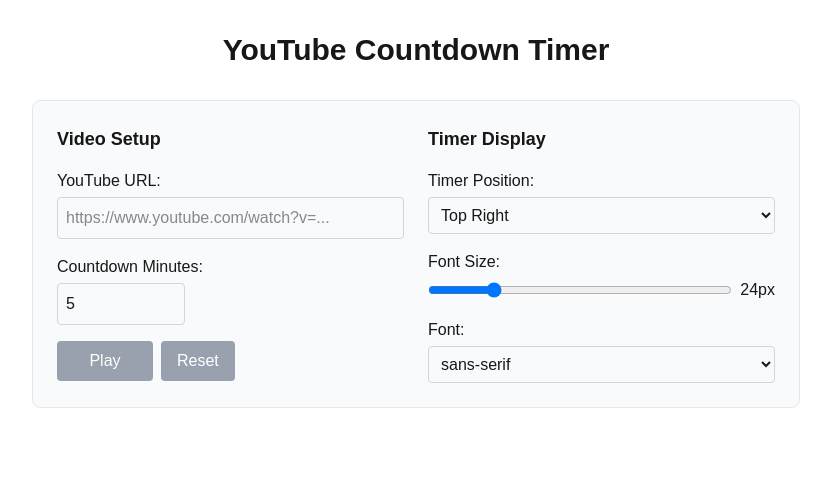
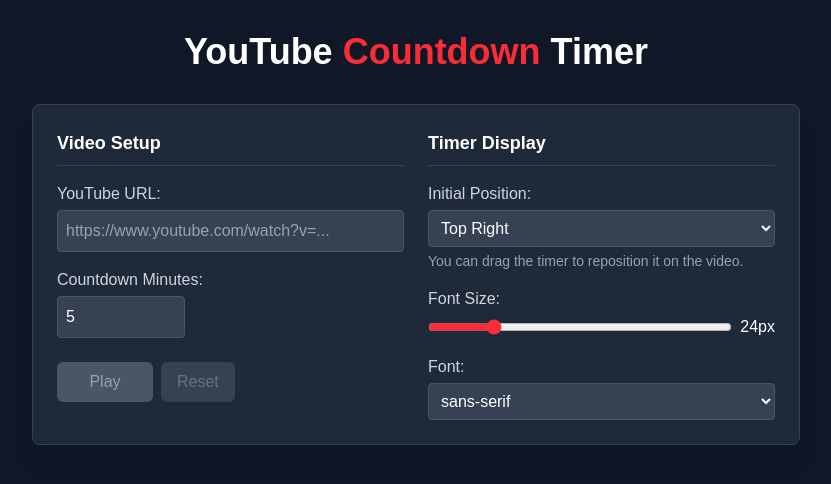
Before and after one commit to albchu/debbie-count-downer, a Next.js app: page / in a window 1280 px wide. Shown: the top 484 px of the page, without its empty margins (224-1055 px from the left). Built offline with nearby package versions, Linux system fonts and the light colour scheme.

Commit message:
Countdown be draggable

```diff
--- a/src/app/page.tsx
+++ b/src/app/page.tsx
@@ -74,10 +74,10 @@ export default function Home() {
   }, [isPlaying, timeRemaining]);
 
   return (
-    <div className="min-h-screen p-8 flex flex-col items-center">
+    <div className="min-h-screen bg-gray-900 text-gray-100 p-8 flex flex-col items-center">
       <header className="w-full max-w-3xl mb-8">
-        <h1 className="text-3xl font-bold text-center">
-          YouTube Countdown Timer
+        <h1 className="text-4xl font-bold text-center text-white">
+          YouTube <span className="text-red-500">Countdown</span> Timer
         </h1>
       </header>
 
@@ -98,7 +98,7 @@ export default function Home() {
         />
 
         {videoId && (
-          <div className="w-full relative">
+          <div className="w-full relative bg-black rounded-lg overflow-hidden shadow-2xl">
             <YouTubePlayer
               videoId={videoId}
               onError={() => setEmbedError(true)}
--- a/src/components/ControlPanel.tsx
+++ b/src/components/ControlPanel.tsx
@@ -63,25 +63,25 @@ export default function ControlPanel({
   };
 
   return (
-    <div className="w-full p-6 bg-gray-50 rounded-lg border border-gray-200">
+    <div className="w-full p-6 bg-gray-800 rounded-lg border border-gray-700 shadow-xl">
       <div className="grid grid-cols-1 md:grid-cols-2 gap-6">
         <div className="space-y-4">
-          <h2 className="text-lg font-semibold">Video Setup</h2>
+          <h2 className="text-lg font-semibold text-white border-b border-gray-700 pb-2">Video Setup</h2>
 
           <div className="flex flex-col">
-            <label htmlFor="youtube-url" className="mb-1 font-medium">YouTube URL:</label>
+            <label htmlFor="youtube-url" className="mb-1 font-medium text-gray-300">YouTube URL:</label>
             <input
               type="text"
               id="youtube-url"
               value={youtubeUrl}
               onChange={(e) => onUrlChange(e.target.value)}
               placeholder="https://www.youtube.com/watch?v=..."
-              className="p-2 border border-gray-300 rounded"
+              className="p-2 bg-gray-700 border border-gray-600 rounded text-white placeholder-gray-400 focus:ring-2 focus:ring-red-500 focus:border-transparent"
             />
           </div>
 
           <div className="flex flex-col">
-            <label htmlFor="minutes" className="mb-1 font-medium">Countdown Minutes:</label>
+            <label htmlFor="minutes" className="mb-1 font-medium text-gray-300">Countdown Minutes:</label>
             <input
               type="number"
               id="minutes"
@@ -89,19 +89,19 @@ export default function ControlPanel({
               onChange={(e) => onMinutesChange(parseInt(e.target.value) || 0)}
               min="1"
               max="180"
-              className="p-2 border border-gray-300 rounded w-32"
+              className="p-2 bg-gray-700 border border-gray-600 rounded text-white w-32 focus:ring-2 focus:ring-red-500 focus:border-transparent"
             />
           </div>
 
-          <div className="flex space-x-2">
+          <div className="flex space-x-2 pt-2">
             <button
               onClick={onPlayPause}
               disabled={!hasVideo}
-              className={`py-2 px-4 rounded flex items-center justify-center w-24 ${
+              className={`py-2 px-4 rounded-md flex items-center justify-center w-24 font-medium transition-colors ${
                 isPlaying
-                  ? 'bg-yellow-500 hover:bg-yellow-600'
+                  ? 'bg-yellow-600 hover:bg-yellow-700'
                   : 'bg-green-600 hover:bg-green-700'
-              } text-white disabled:bg-gray-400`}
+              } text-white disabled:bg-gray-600 disabled:text-gray-400 disabled:cursor-not-allowed`}
             >
               {isPlaying ? 'Pause' : 'Play'}
             </button>
@@ -109,7 +109,7 @@ export default function ControlPanel({
             <button
               onClick={onReset}
               disabled={!hasVideo}
-              className="bg-gray-600 hover:bg-gray-700 text-white py-2 px-4 rounded disabled:bg-gray-400"
+              className="bg-gray-600 hover:bg-gray-700 text-white py-2 px-4 rounded-md font-medium transition-colors disabled:bg-gray-700 disabled:text-gray-500 disabled:cursor-not-allowed"
             >
               Reset
             </button>
@@ -117,15 +117,15 @@ export default function ControlPanel({
         </div>
 
         <div className="space-y-4">
-          <h2 className="text-lg font-semibold">Timer Display</h2>
+          <h2 className="text-lg font-semibold text-white border-b border-gray-700 pb-2">Timer Display</h2>
 
           <div className="flex flex-col">
-            <label htmlFor="timer-position" className="mb-1 font-medium">Timer Position:</label>
+            <label htmlFor="timer-position" className="mb-1 font-medium text-gray-300">Initial Position:</label>
             <select
               id="timer-position"
               value={timerPosition}
               onChange={(e) => onTimerPositionChange(e.target.value as TimerPosition)}
-              className="p-2 border border-gray-300 rounded"
+              className="p-2 bg-gray-700 border border-gray-600 rounded text-white focus:ring-2 focus:ring-red-500 focus:border-transparent"
             >
               {positions.map((pos) => (
                 <option key={pos.value} value={pos.value}>
@@ -133,10 +133,11 @@ export default function ControlPanel({
                 </option>
               ))}
             </select>
+            <p className="text-sm text-gray-400 mt-1">You can drag the timer to reposition it on the video.</p>
           </div>
 
           <div className="flex flex-col">
-            <label htmlFor="font-size" className="mb-1 font-medium">Font Size:</label>
+            <label htmlFor="font-size" className="mb-1 font-medium text-gray-300">Font Size:</label>
             <div className="flex items-center space-x-2">
               <input
                 type="range"
@@ -145,19 +146,19 @@ export default function ControlPanel({
                 max="72"
                 value={timerStyle.fontSize}
                 onChange={(e) => handleFontSizeChange(parseInt(e.target.value))}
-                className="flex-grow"
+                className="flex-grow accent-red-500"
               />
-              <span className="font-medium">{timerStyle.fontSize}px</span>
+              <span className="font-medium text-white">{timerStyle.fontSize}px</span>
             </div>
           </div>
 
           <div className="flex flex-col">
-            <label htmlFor="font-family" className="mb-1 font-medium">Font:</label>
+            <label htmlFor="font-family" className="mb-1 font-medium text-gray-300">Font:</label>
             <select
               id="font-family"
               value={timerStyle.fontFamily}
               onChange={(e) => handleFontFamilyChange(e.target.value)}
-              className="p-2 border border-gray-300 rounded"
+              className="p-2 bg-gray-700 border border-gray-600 rounded text-white focus:ring-2 focus:ring-red-500 focus:border-transparent"
             >
               {fontFamilies.map((font) => (
                 <option key={font} value={font}>
--- a/src/components/YouTubePlayer.tsx
+++ b/src/components/YouTubePlayer.tsx
@@ -14,22 +14,22 @@ export default function YouTubePlayer({ videoId, embedError, onError, children }
   return (
     <div className="w-full relative">
       {embedError ? (
-        <div className="border border-gray-300 rounded p-6 text-center bg-gray-50 w-full aspect-video flex flex-col items-center justify-center">
-          <p className="text-red-600 font-medium mb-4">
+        <div className="border border-gray-700 rounded-lg p-6 text-center bg-gray-800 w-full aspect-video flex flex-col items-center justify-center">
+          <p className="text-red-400 font-medium mb-4">
             This video cannot be embedded due to the creator's settings.
           </p>
           <a
             href={`https://www.youtube.com/watch?v=${videoId}`}
             target="_blank"
             rel="noopener noreferrer"
-            className="bg-red-600 hover:bg-red-700 text-white py-2 px-4 rounded"
+            className="bg-red-600 hover:bg-red-700 text-white py-2 px-4 rounded-md transition-colors"
           >
             Watch on YouTube
           </a>
-          {children}
+          <div className="pointer-events-none">{children}</div>
         </div>
       ) : (
-        <>
+        <div className="relative">
           <iframe
             ref={iframeRef}
             width="853"
@@ -39,11 +39,11 @@ export default function YouTubePlayer({ videoId, embedError, onError, children }
             allow="accelerometer; autoplay; clipboard-write; encrypted-media; gyroscope; picture-in-picture"
             allowFullScreen
             title="Embedded YouTube"
-            className="w-full aspect-video"
+            className="w-full aspect-video rounded-lg"
             onError={onError}
           />
           {children}
-        </>
+        </div>
       )}
     </div>
   );
```
Also changed, not shown: src/components/CountdownTimer.tsx (+106 -2 lines).
